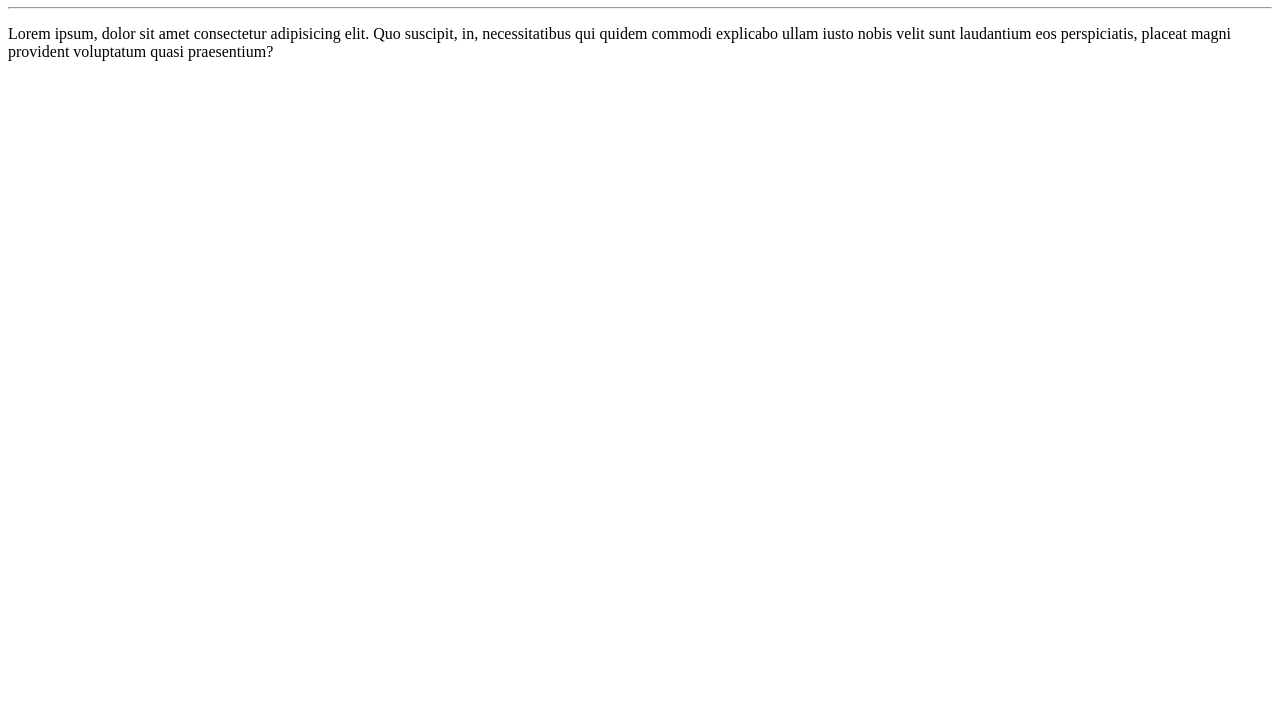
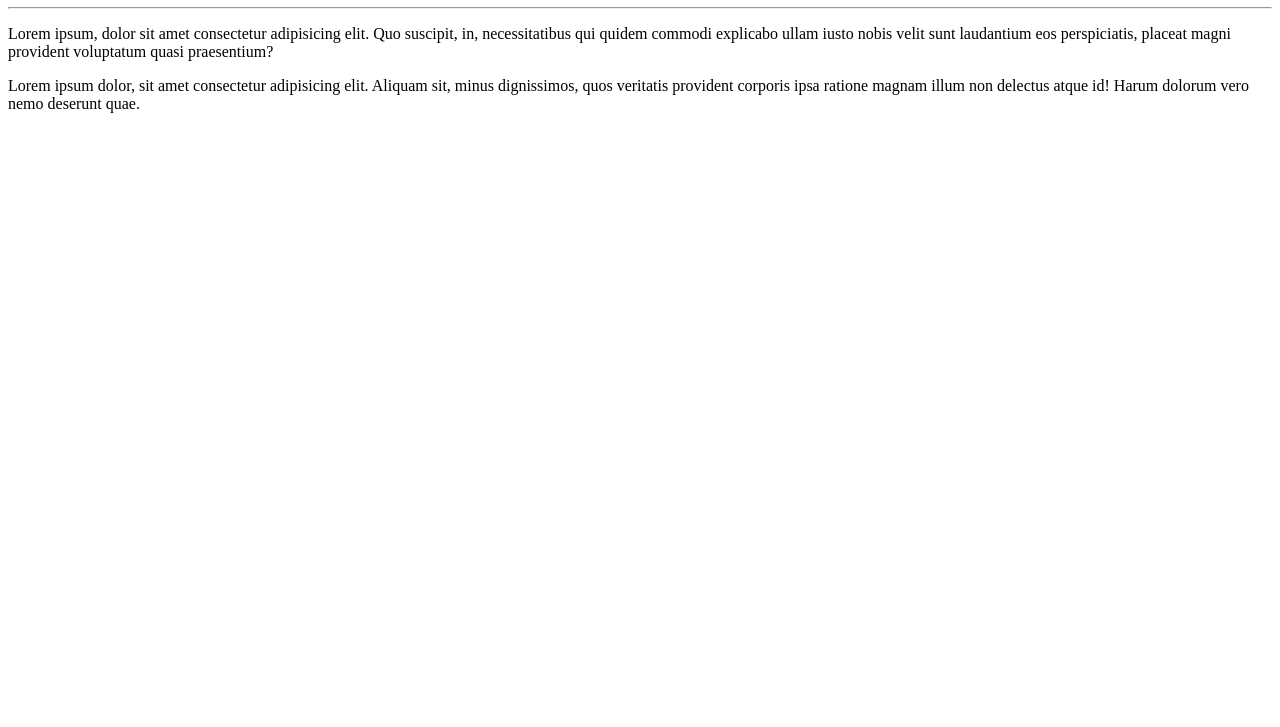
Before and after one commit to GuiOliveiraDev/Ola_Mundo, a plain HTML site: page site-exemplo/index.html in a window 1280 px wide. Shown: the part 73-800 px from the top of the page. Drawn offline with Linux system fonts and the light colour scheme.

Commit message:
Alteração Index
Novo paragrafo adicionado no index

```diff
--- a/site-exemplo/index.html
+++ b/site-exemplo/index.html
@@ -10,5 +10,6 @@
     <h1>Olá, mundo!</h1>
     <hr>
     <p>Lorem ipsum, dolor sit amet consectetur adipisicing elit. Quo suscipit, in, necessitatibus qui quidem commodi explicabo ullam iusto nobis velit sunt laudantium eos perspiciatis, placeat magni provident voluptatum quasi praesentium?</p>
+    <p>Lorem ipsum dolor, sit amet consectetur adipisicing elit. Aliquam sit, minus dignissimos, quos veritatis provident corporis ipsa ratione magnam illum non delectus atque id! Harum dolorum vero nemo deserunt quae.</p>
 </body>
 </html>
```
